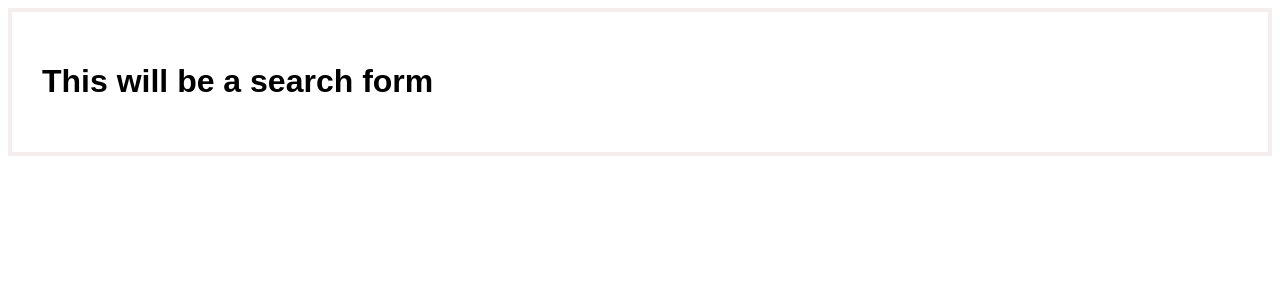
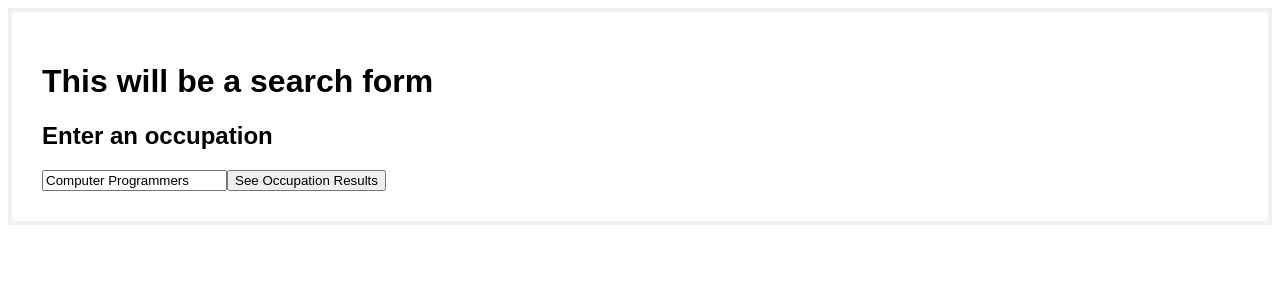
Before and after one commit to gdickison/emsireactproject, a React (Create React App) app: page / in a window 1280 px wide. Shown: the top 300 px of the page. Built offline with nearby package versions, Linux system fonts and the light colour scheme.

Commit message:
Added search page

```diff
--- a/package.json
+++ b/package.json
@@ -4,6 +4,7 @@
   "private": true,
   "dependencies": {
     "extrapolate": "^1.0.2",
+    "prop-types": "^15.6.0",
     "react": "^16.2.0",
     "react-dom": "^16.2.0",
     "react-google-charts": "^1.5.5",
--- a/src/OccupationSearch.js
+++ b/src/OccupationSearch.js
@@ -1,11 +1,35 @@
 import React from 'react';
+import PropTypes from 'prop-types';
+import { Route, Redirect } from 'react-router-dom';
 
-const OccupationSearch = (props) => {
-    return (
-        <div>
-            <h1>This will be a search form</h1>
-        </div>
-    )
+
+class OccupationSearch extends React.Component {
+
+    goToOccupation(event) {
+        event.preventDefault();
+        // grab the text from the box
+        const occupationId = this.occupationInput.defaultValue;
+        console.log(`Going to ${occupationId}`);
+        // go to the results page (the app)
+        this.props.history.push(`/occupation/${occupationId}`);
+    }
+
+    render() {
+        return (
+            <div>
+                <h1>This will be a search form</h1>
+                <form action="./App" className="occupation-selector" onSubmit={(e) => this.goToOccupation(e)}>
+                    <h2>Enter an occupation</h2>
+                    <input type="text" required placeholder="Occupation" defaultValue="Computer Programmers" ref={(input) => {this.occupationInput = input}}/>
+                    <button type="submit">See Occupation Results</button>
+                </form>
+            </div>
+        )
+    }
+}
+
+OccupationSearch.contextTypes = {
+    router: React.PropTypes
 }
 
 export default OccupationSearch;
--- a/src/index.js
+++ b/src/index.js
@@ -5,7 +5,7 @@ import OccupationSearch from './OccupationSearch';
 import App from './App';
 import NotFound from './NotFound';
 import { BrowserRouter, Route, Switch } from 'react-router-dom';
-// import { match } from 'react-router';
+import { Router } from 'react-router';
 import registerServiceWorker from './registerServiceWorker';
 
 
@@ -13,13 +13,11 @@ import registerServiceWorker from './registerServiceWorker';
 const Root = () => {
     return (
         <BrowserRouter>
-            <div>
-                <Switch>
-                    <Route exact path="/" component={OccupationSearch} />
-                    <Route path="/occupation/:occupationId" component={App} />
-                    <Route component={NotFound} />
-                </Switch>
-            </div>
+            <Switch>
+                <Route exact path="/" component={OccupationSearch} />
+                <Route path="/occupation/:occupationId" component={App} />
+                <Route component={NotFound} />
+            </Switch>
         </BrowserRouter>
     )
 }
```
